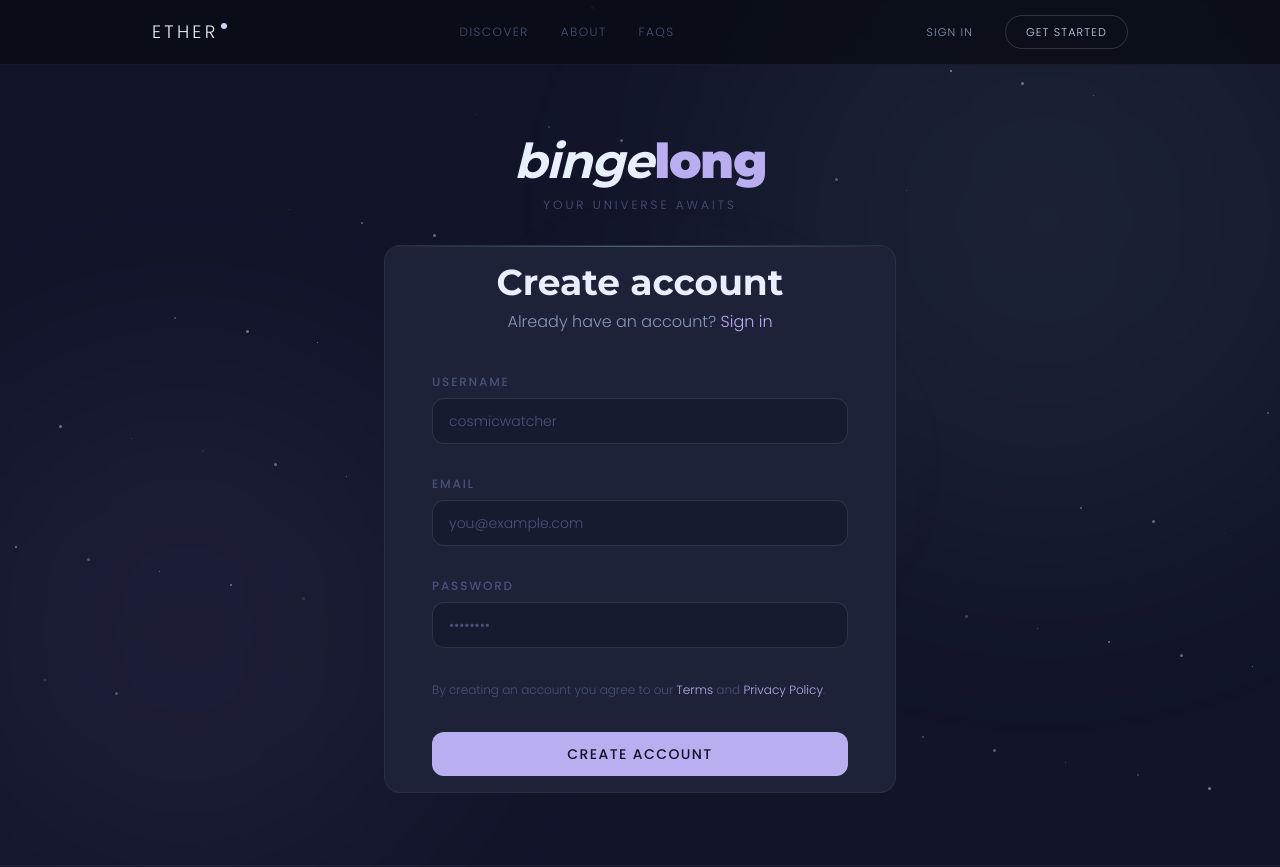
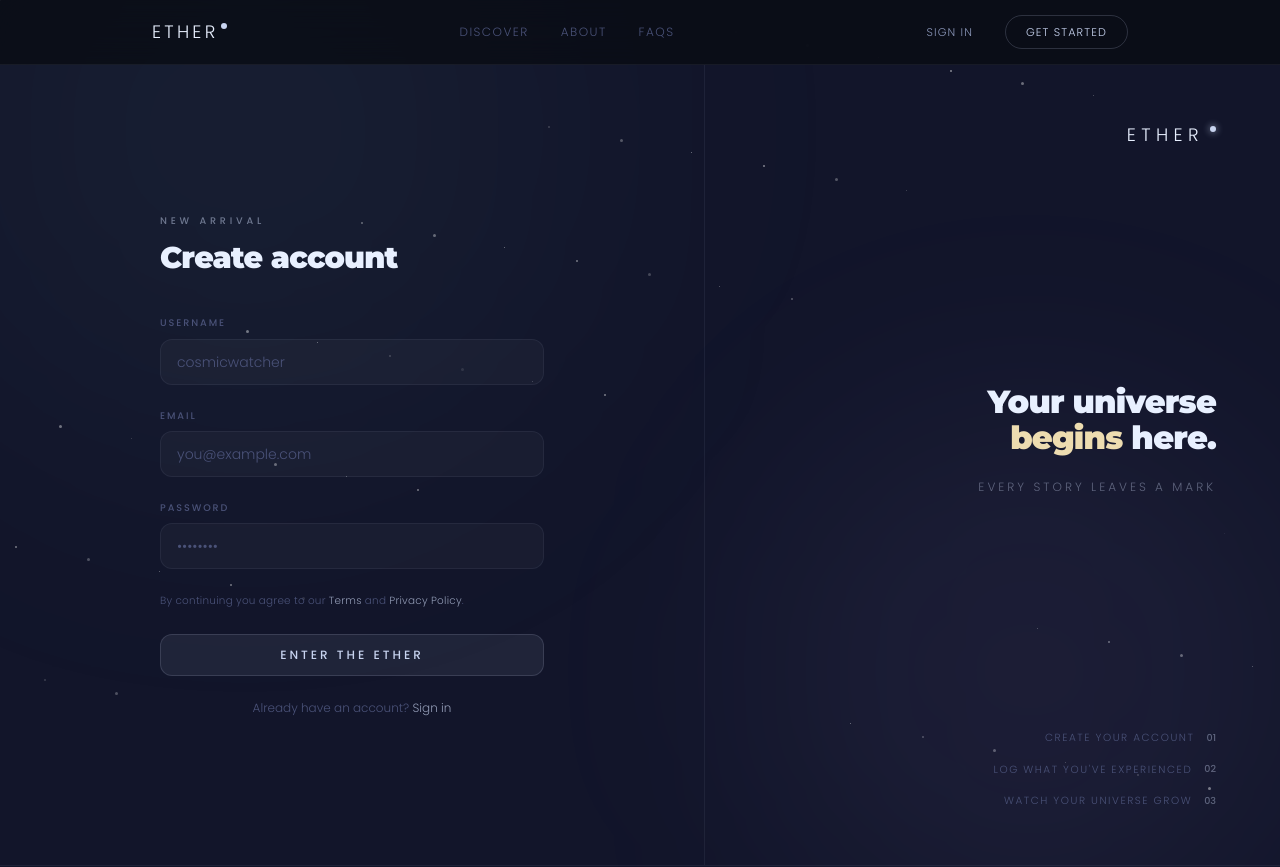
Before and after one commit to kazeulo/ether., a Next.js app: page /register in a window 1280 px wide. Shown: the top 867 px of the page. Built offline with nearby package versions, Linux system fonts and the light colour scheme; a web font is replaced by a local one.

Commit message:
feat: update user authentication pages

```diff
--- a/app/login/page.tsx
+++ b/app/login/page.tsx
@@ -3,21 +3,32 @@
 import Link from "next/link";
 import { useState } from "react";
 
-const stars = Array.from({ length: 60 }, (_, i) => ({
-  top: `${(i * 37.3) % 100}%`,
-  left: `${(i * 61.8) % 100}%`,
-  size: (i % 3) + 1,
+const stars = Array.from({ length: 50 }, (_, i) => ({
+  top:      `${(i * 37.3) % 100}%`,
+  left:     `${(i * 61.8) % 100}%`,
+  size:     (i % 3) + 1,
   duration: `${3 + (i % 5)}s`,
-  delay: `${(i * 0.37) % 5}s`,
+  delay:    `${(i * 0.37) % 5}s`,
 }));
 
 export default function LoginPage() {
-  const [email, setEmail] = useState("");
+  const [email, setEmail]       = useState("");
   const [password, setPassword] = useState("");
-  const [focused, setFocused] = useState<string | null>(null);
+  const [focused, setFocused]   = useState<string | null>(null);
+
+  const inputStyle = (field: string) => ({
+    borderColor: focused === field
+      ? "rgba(200,212,240,0.3)"
+      : "rgba(200,212,240,0.07)",
+    boxShadow: focused === field
+      ? "0 0 0 3px rgba(184,196,224,0.06)"
+      : "none",
+    background: "rgba(255,255,255,0.03)",
+    transition: "border-color 0.2s ease, box-shadow 0.2s ease",
+  });
 
   return (
-    <div className="min-h-screen bg-bg-base text-text-primary flex items-center justify-center py-2 px-6 relative overflow-hidden">
+    <div className="min-h-screen bg-bg-base text-text-primary flex relative overflow-hidden">
 
       {/* Starfield */}
       <div className="fixed inset-0 pointer-events-none">
@@ -26,66 +37,99 @@ export default function LoginPage() {
             key={i}
             className="star absolute rounded-full bg-white"
             style={{
-              top: s.top,
-              left: s.left,
-              width: s.size,
-              height: s.size,
+              top: s.top, left: s.left,
+              width: s.size, height: s.size,
               animationDuration: s.duration,
               animationDelay: s.delay,
             }}
           />
         ))}
-
-        <div className="absolute top-[-10%] right-[-5%] w-[600px] h-[600px] rounded-full bg-violet/8 blur-[130px]" />
-        <div className="absolute bottom-[-10%] left-[-5%] w-[500px] h-[500px] rounded-full bg-teal/6 blur-[110px]" />
-        <div className="absolute top-[40%] left-[40%] w-[300px] h-[300px] rounded-full bg-rose/4 blur-[90px]" />
+        <div className="glow-orb-1 absolute top-[-10%] right-[-5%] w-[500px] h-[500px] rounded-full blur-[130px]"
+          style={{ background: "rgba(184,174,240,0.07)" }} />
+        <div className="glow-orb-2 absolute bottom-[-10%] left-[-5%] w-[500px] h-[500px] rounded-full blur-[110px]"
+          style={{ background: "rgba(142,212,212,0.05)" }} />
       </div>
 
-      {/* Page wrapper */}
-      <div className="relative z-10 w-full max-w-lg animate-fade-up">
+      {/* Left panel — decorative */}
+      <div className="hidden lg:flex flex-col justify-between w-[45%] relative px-16 py-14 border-r border-border-subtle">
 
         {/* Logo */}
-        <div className="text-center mb-8">
-          <Link href="/" className="inline-flex items-baseline gap-0.5">
-            <span className="font-display italic text-5xl font-bold tracking-tight">
-              binge
+        <Link href="/" className="flex items-center gap-1 group">
+          <span className="font-body font-light tracking-[0.3em] uppercase text-lg text-text-primary">
+            ether
           </span>
-            <span className="font-display text-5xl font-black tracking-tight text-violet">
-              log
-            </span>
+          <span
+            className="w-1.5 h-1.5 rounded-full mb-3 ml-0.5 group-hover:scale-125 transition-transform"
+            style={{ background: "var(--color-mist)", boxShadow: "0 0 6px 2px rgba(200,212,240,0.3)" }}
+          />
         </Link>
-          <p className="text-text-muted text-xs tracking-[0.25em] uppercase mt-3">
-            Welcome back
+
+        {/* Quote */}
+        <div className="max-w-xs">
+          <p
+            className="font-display text-[2rem] font-black leading-[1.1] tracking-tight mb-6"
+            style={{ color: "var(--color-text-primary)" }}
+          >
+            Every world you&apos;ve{" "}
+            <em className="not-italic" style={{ color: "var(--color-mist)" }}>entered</em>
+            ,{" "}
+            <em className="not-italic" style={{ color: "var(--color-gold)" }}>remembered</em>.
+          </p>
+          <p className="text-xs tracking-[0.25em] uppercase" style={{ color: "var(--color-mist)", opacity: 0.4 }}>
+            your stories live here
           </p>
         </div>
 
-        {/* CARD (MATCHED STYLE) */}
-        <div className="bg-bg-card border border-border-subtle rounded-2xl px-4 py-4 relative overflow-hidden">
+        {/* Media type tags */}
+        <div className="flex flex-col gap-3">
+          {[
+            { label: "Movies", color: "var(--color-rose)"   },
+            { label: "Series", color: "var(--color-teal)"   },
+            { label: "Books",  color: "var(--color-violet)" },
+            { label: "Games",  color: "var(--color-violet)" },
+          ].map((type) => (
+            <div key={type.label} className="flex items-center gap-3">
+              <div className="w-px h-4" style={{ background: type.color, opacity: 0.4 }} />
+              <span className="text-[0.65rem] tracking-[0.25em] uppercase text-text-muted">
+                {type.label}
+              </span>
+            </div>
+          ))}
+        </div>
+      </div>
 
-          <div className="absolute inset-x-0 top-0 h-px bg-gradient-to-r from-transparent via-teal/40 to-transparent" />
+      {/* Right panel — form */}
+      <div className="flex-1 flex items-center justify-center px-6 py-16">
+        <div className="w-full max-w-sm animate-fade-up">
 
-          <h1 className="font-display text-4xl font-bold mb-2 text-center">
+          {/* Mobile logo */}
+          <div className="lg:hidden text-center mb-12">
+            <Link href="/" className="inline-flex items-center gap-1">
+              <span className="font-body font-light tracking-[0.3em] uppercase text-lg">ether</span>
+              <span className="w-1.5 h-1.5 rounded-full mb-3 ml-0.5"
+                style={{ background: "var(--color-mist)" }} />
+            </Link>
+          </div>
+
+          {/* Heading */}
+          <div className="mb-10">
+            <p className="text-[0.6rem] tracking-[0.4em] uppercase mb-3 font-medium"
+              style={{ color: "var(--color-mist)", opacity: 0.5 }}>
+              welcome back
+            </p>
+            <h1 className="font-display text-3xl font-black tracking-tight">
               Sign in
             </h1>
+          </div>
 
-          <p className="text-text-secondary text-base mb-10 text-center">
-            Don&apos;t have an account?{" "}
-            <Link href="/register" className="text-violet hover:underline">
-              Create one
-            </Link>
-          </p>
-
-          {/* INNER CONTAINER (SAME AS REGISTER) */}
-          <div className="px-2 sm:px-4 max-w-md mx-auto">
-
-            <div className="flex flex-col gap-8">
+          {/* Form */}
+          <div className="flex flex-col gap-6">
 
             {/* Email */}
             <div className="flex flex-col gap-2">
-                <label className="text-xs tracking-[0.15em] uppercase text-text-muted font-medium">
+              <label className="text-[0.6rem] tracking-[0.2em] uppercase text-text-muted font-medium">
                 Email
               </label>
-
               <input
                 type="email"
                 value={email}
@@ -93,35 +137,22 @@ export default function LoginPage() {
                 onFocus={() => setFocused("email")}
                 onBlur={() => setFocused(null)}
                 placeholder="you@example.com"
-                  className="w-full bg-bg-surface border rounded-xl px-4 py-3 text-sm text-text-primary placeholder:text-text-muted outline-none transition-all"
-                  style={{
-                    borderColor:
-                      focused === "email"
-                        ? "var(--color-violet)"
-                        : "var(--color-border-medium)",
-                    boxShadow:
-                      focused === "email"
-                        ? "0 0 0 3px rgba(180,142,240,0.1)"
-                        : "none",
-                  }}
+                className="w-full border rounded-xl px-4 py-3 text-sm text-text-primary placeholder:text-text-muted outline-none"
+                style={inputStyle("email")}
               />
             </div>
 
             {/* Password */}
             <div className="flex flex-col gap-2">
               <div className="flex items-center justify-between">
-                  <label className="text-xs tracking-[0.15em] uppercase text-text-muted font-medium">
+                <label className="text-[0.6rem] tracking-[0.2em] uppercase text-text-muted font-medium">
                   Password
                 </label>
-
-                  <Link
-                    href="/forgot-password"
-                    className="text-xs text-text-muted hover:text-violet transition-colors"
-                  >
-                    Forgot password?
+                <Link href="/forgot-password"
+                  className="text-[0.6rem] tracking-[0.15em] uppercase text-text-muted hover:text-mist transition-colors">
+                  Forgot?
                 </Link>
               </div>
-
               <input
                 type="password"
                 value={password}
@@ -129,51 +160,57 @@ export default function LoginPage() {
                 onFocus={() => setFocused("password")}
                 onBlur={() => setFocused(null)}
                 placeholder="••••••••"
-                  className="w-full bg-bg-surface border rounded-xl px-4 py-3 text-sm text-text-primary placeholder:text-text-muted outline-none transition-all"
-                  style={{
-                    borderColor:
-                      focused === "password"
-                        ? "var(--color-violet)"
-                        : "var(--color-border-medium)",
-                    boxShadow:
-                      focused === "password"
-                        ? "0 0 0 3px rgba(180,142,240,0.1)"
-                        : "none",
-                  }}
+                className="w-full border rounded-xl px-4 py-3 text-sm text-text-primary placeholder:text-text-muted outline-none"
+                style={inputStyle("password")}
               />
             </div>
 
-              {/* BUTTON */}
+            {/* Submit */}
             <button
               type="button"
-                className="w-full py-3 rounded-xl bg-violet text-bg-base text-sm font-medium tracking-widest uppercase hover:brightness-110 transition-all hover:-translate-y-px active:translate-y-0"
+              className="w-full py-3 rounded-xl text-xs tracking-[0.25em] uppercase font-medium transition-all hover:-translate-y-px hover:brightness-110"
+              style={{
+                background: "rgba(200,212,240,0.08)",
+                border: "1px solid rgba(200,212,240,0.15)",
+                color: "var(--color-mist)",
+              }}
             >
-                Sign In
+              Enter the Ether
             </button>
 
-              {/* DIVIDER */}
-              <div className="flex items-center gap-4 py-2">
-                <div className="flex-1 h-px bg-border-subtle" />
-                <span className="text-text-muted text-xs tracking-widest uppercase">
-                  or continue with
-                </span>
-                <div className="flex-1 h-px bg-border-subtle" />
+            {/* Divider */}
+            <div className="flex items-center gap-4">
+              <div className="flex-1 h-px" style={{ background: "var(--color-border-subtle)" }} />
+              <span className="text-[0.6rem] tracking-[0.2em] uppercase text-text-muted">or</span>
+              <div className="flex-1 h-px" style={{ background: "var(--color-border-subtle)" }} />
             </div>
 
-              {/* GOOGLE */}
+            {/* Google */}
             <button
               type="button"
-                className="w-full py-3 rounded-xl bg-bg-surface border border-border-medium hover:border-violet/40 hover:bg-bg-card-hover transition-all flex items-center justify-center gap-3"
+              className="w-full py-3 rounded-xl text-xs tracking-[0.2em] uppercase text-text-muted transition-all hover:text-text-secondary"
+              style={{
+                border: "1px solid rgba(200,212,240,0.07)",
+                background: "rgba(255,255,255,0.02)",
+              }}
             >
-                <span className="text-sm text-text-secondary">
               Continue with Google
-                </span>
             </button>
+
+            {/* Register link */}
+            <p className="text-center text-xs text-text-muted">
+              No account?{" "}
+              <Link href="/register"
+                className="transition-colors hover:text-mist"
+                style={{ color: "var(--color-mist)", opacity: 0.7 }}>
+                Create one
+              </Link>
+            </p>
 
           </div>
         </div>
       </div>
-      </div>
+
     </div>
   );
 }
--- a/app/register/page.tsx
+++ b/app/register/page.tsx
@@ -5,66 +5,47 @@ import { useState, ChangeEvent } from "react";
 
 type FormState = {
   username: string;
-  email: string;
+  email:    string;
   password: string;
 };
 
 type Field = {
-  id: keyof FormState;
-  label: string;
-  type: string;
+  id:          keyof FormState;
+  label:       string;
+  type:        string;
   placeholder: string;
 };
 
-const stars = Array.from({ length: 60 }, (_, i) => ({
-  top: `${(i * 37.3) % 100}%`,
-  left: `${(i * 61.8) % 100}%`,
-  size: (i % 3) + 1,
+const fields: Field[] = [
+  { id: "username", label: "Username", type: "text",     placeholder: "cosmicwatcher" },
+  { id: "email",    label: "Email",    type: "email",    placeholder: "you@example.com" },
+  { id: "password", label: "Password", type: "password", placeholder: "••••••••" },
+];
+
+const stars = Array.from({ length: 50 }, (_, i) => ({
+  top:      `${(i * 37.3) % 100}%`,
+  left:     `${(i * 61.8) % 100}%`,
+  size:     (i % 3) + 1,
   duration: `${3 + (i % 5)}s`,
-  delay: `${(i * 0.37) % 5}s`,
+  delay:    `${(i * 0.37) % 5}s`,
 }));
 
 export default function RegisterPage() {
   const [focused, setFocused] = useState<keyof FormState | null>(null);
+  const [form, setForm]       = useState<FormState>({ username: "", email: "", password: "" });
 
-  const [form, setForm] = useState<FormState>({
-    username: "",
-    email: "",
-    password: "",
+  const update = (field: keyof FormState) => (e: ChangeEvent<HTMLInputElement>) =>
+    setForm((prev) => ({ ...prev, [field]: e.target.value }));
+
+  const inputStyle = (id: keyof FormState) => ({
+    borderColor: focused === id ? "rgba(200,212,240,0.3)" : "rgba(200,212,240,0.07)",
+    boxShadow:   focused === id ? "0 0 0 3px rgba(184,196,224,0.06)" : "none",
+    background:  "rgba(255,255,255,0.03)",
+    transition:  "border-color 0.2s ease, box-shadow 0.2s ease",
   });
 
-  const update =
-    (field: keyof FormState) =>
-    (e: ChangeEvent<HTMLInputElement>) => {
-      setForm((prev) => ({
-        ...prev,
-        [field]: e.target.value,
-      }));
-    };
-
-  const fields: Field[] = [
-    {
-      id: "username",
-      label: "Username",
-      type: "text",
-      placeholder: "cosmicwatcher",
-    },
-    {
-      id: "email",
-      label: "Email",
-      type: "email",
-      placeholder: "you@example.com",
-    },
-    {
-      id: "password",
-      label: "Password",
-      type: "password",
-      placeholder: "••••••••",
-    },
-  ];
-
   return (
-    <div className="min-h-screen bg-bg-base text-text-primary flex items-center justify-center py-2 px-6 relative overflow-hidden">
+    <div className="min-h-screen bg-bg-base text-text-primary flex relative overflow-hidden">
 
       {/* Starfield */}
       <div className="fixed inset-0 pointer-events-none">
@@ -73,65 +54,103 @@ export default function RegisterPage() {
             key={i}
             className="star absolute rounded-full bg-white"
             style={{
-              top: s.top,
-              left: s.left,
-              width: s.size,
-              height: s.size,
+              top: s.top, left: s.left,
+              width: s.size, height: s.size,
               animationDuration: s.duration,
               animationDelay: s.delay,
             }}
           />
         ))}
-
-        <div className="absolute top-[-10%] right-[-5%] w-[600px] h-[600px] rounded-full bg-teal/7 blur-[130px]" />
-        <div className="absolute bottom-[-10%] left-[-5%] w-[500px] h-[500px] rounded-full bg-violet/6 blur-[110px]" />
-        <div className="absolute top-[40%] left-[40%] w-[300px] h-[300px] rounded-full bg-rose/4 blur-[90px]" />
+        <div className="glow-orb-1 absolute top-[-10%] left-[-5%] w-[500px] h-[500px] rounded-full blur-[130px]"
+          style={{ background: "rgba(142,212,212,0.06)" }} />
+        <div className="glow-orb-2 absolute bottom-[-10%] right-[-5%] w-[500px] h-[500px] rounded-full blur-[110px]"
+          style={{ background: "rgba(184,174,240,0.06)" }} />
       </div>
 
-      {/* Card */}
-      <div className="relative z-10 w-full max-w-lg animate-fade-up">
+      {/* Right panel — decorative (flipped from login) */}
+      <div className="hidden lg:flex flex-col justify-between w-[45%] order-last relative px-16 py-14 border-l border-border-subtle">
 
         {/* Logo */}
-        <div className="text-center mb-8">
-          <Link href="/" className="inline-flex items-baseline gap-0.5">
-            <span className="font-display italic text-5xl font-bold tracking-tight">
-              binge
+        <div className="flex justify-end">
+          <Link href="/" className="flex items-center gap-1 group">
+            <span className="font-body font-light tracking-[0.3em] uppercase text-lg text-text-primary">
+              ether
             </span>
-            <span className="font-display text-5xl font-black tracking-tight text-violet">
-              long
-            </span>
+            <span
+              className="w-1.5 h-1.5 rounded-full mb-3 ml-0.5 group-hover:scale-125 transition-transform"
+              style={{ background: "var(--color-mist)", boxShadow: "0 0 6px 2px rgba(200,212,240,0.3)" }}
+            />
           </Link>
-          <p className="text-text-muted text-xs tracking-[0.25em] uppercase mt-3">
-            Your universe awaits
+        </div>
+
+        {/* Quote */}
+        <div className="max-w-xs ml-auto text-right">
+          <p
+            className="font-display text-[2rem] font-black leading-[1.1] tracking-tight mb-6"
+          >
+            Your universe{" "}
+            <em className="not-italic" style={{ color: "var(--color-gold)" }}>begins</em>
+            {" "}here.
+          </p>
+          <p className="text-xs tracking-[0.25em] uppercase" style={{ color: "var(--color-mist)", opacity: 0.4 }}>
+            every story leaves a mark
           </p>
         </div>
 
-        <div className="bg-bg-card border border-border-subtle rounded-2xl px-4 py-4 relative overflow-hidden">
+        {/* Steps */}
+        <div className="flex flex-col gap-4 ml-auto text-right">
+          {[
+            { step: "01", label: "Create your account" },
+            { step: "02", label: "Log what you've experienced" },
+            { step: "03", label: "Watch your universe grow" },
+          ].map(({ step, label }) => (
+            <div key={step} className="flex items-center justify-end gap-3">
+              <span className="text-[0.65rem] tracking-[0.15em] uppercase text-text-muted">
+                {label}
+              </span>
+              <span
+                className="text-[0.6rem] font-medium tabular-nums"
+                style={{ color: "var(--color-mist)", opacity: 0.4 }}
+              >
+                {step}
+              </span>
+            </div>
+          ))}
+        </div>
+      </div>
 
-          <div className="absolute inset-x-0 top-0 h-px bg-gradient-to-r from-transparent via-teal/40 to-transparent" />
+      {/* Left panel — form */}
+      <div className="flex-1 flex items-center justify-center px-6 py-16">
+        <div className="w-full max-w-sm animate-fade-up">
 
-          <h1 className="font-display text-4xl font-bold mb-2 text-center">
+          {/* Mobile logo */}
+          <div className="lg:hidden text-center mb-12">
+            <Link href="/" className="inline-flex items-center gap-1">
+              <span className="font-body font-light tracking-[0.3em] uppercase text-lg">ether</span>
+              <span className="w-1.5 h-1.5 rounded-full mb-3 ml-0.5"
+                style={{ background: "var(--color-mist)" }} />
+            </Link>
+          </div>
+
+          {/* Heading */}
+          <div className="mb-10">
+            <p className="text-[0.6rem] tracking-[0.4em] uppercase mb-3 font-medium"
+              style={{ color: "var(--color-mist)", opacity: 0.5 }}>
+              new arrival
+            </p>
+            <h1 className="font-display text-3xl font-black tracking-tight">
               Create account
             </h1>
+          </div>
 
-          <p className="text-text-secondary text-base mb-10 text-center">
-            Already have an account?{" "}
-            <Link href="/login" className="text-violet hover:underline">
-              Sign in
-            </Link>
-          </p>
+          {/* Form */}
+          <div className="flex flex-col gap-6">
 
-          {/* INNER CONTAINER */}
-          <div className="px-2 sm:px-4 max-w-md mx-auto">
-
-            {/* FORM */}
-            <div className="flex flex-col gap-8">
             {fields.map(({ id, label, type, placeholder }) => (
               <div key={id} className="flex flex-col gap-2">
-                  <label className="text-xs tracking-[0.15em] uppercase text-text-muted font-medium">
+                <label className="text-[0.6rem] tracking-[0.2em] uppercase text-text-muted font-medium">
                   {label}
                 </label>
-
                 <input
                   type={type}
                   value={form[id]}
@@ -139,45 +158,55 @@ export default function RegisterPage() {
                   onFocus={() => setFocused(id)}
                   onBlur={() => setFocused(null)}
                   placeholder={placeholder}
-                    className="w-full bg-bg-surface border rounded-xl px-4 py-3 text-sm text-text-primary placeholder:text-text-muted outline-none transition-all"
-                    style={{
-                      borderColor:
-                        focused === id
-                          ? "var(--color-violet)"
-                          : "var(--color-border-medium)",
-                      boxShadow:
-                        focused === id
-                          ? "0 0 0 3px rgba(180,142,240,0.1)"
-                          : "none",
-                    }}
+                  className="w-full border rounded-xl px-4 py-3 text-sm text-text-primary placeholder:text-text-muted outline-none"
+                  style={inputStyle(id)}
                 />
               </div>
             ))}
 
-              {/* TERMS */}
-              <p className="text-text-muted text-xs leading-relaxed">
-                By creating an account you agree to our{" "}
-                <Link href="/terms" className="text-violet hover:underline">
+            {/* Terms */}
+            <p className="text-[0.65rem] text-text-muted leading-relaxed tracking-wide">
+              By continuing you agree to our{" "}
+              <Link href="/terms"
+                className="transition-colors hover:text-mist"
+                style={{ color: "var(--color-mist)", opacity: 0.7 }}>
                 Terms
               </Link>{" "}
               and{" "}
-                <Link href="/privacy" className="text-violet hover:underline">
+              <Link href="/privacy"
+                className="transition-colors hover:text-mist"
+                style={{ color: "var(--color-mist)", opacity: 0.7 }}>
                 Privacy Policy
               </Link>.
             </p>
 
-              {/* BUTTON */}
+            {/* Submit */}
             <button
               type="button"
-                className="w-full py-3 rounded-xl bg-violet text-bg-base text-sm font-medium tracking-widest uppercase hover:brightness-110 transition-all hover:-translate-y-px active:translate-y-0"
+              className="w-full py-3 rounded-xl text-xs tracking-[0.25em] uppercase font-medium transition-all hover:-translate-y-px hover:brightness-110"
+              style={{
+                background: "rgba(200,212,240,0.08)",
+                border:     "1px solid rgba(200,212,240,0.15)",
+                color:      "var(--color-mist)",
+              }}
             >
-                Create Account
+              Enter the Ether
             </button>
-            </div>
+
+            {/* Sign in link */}
+            <p className="text-center text-xs text-text-muted">
+              Already have an account?{" "}
+              <Link href="/login"
+                className="transition-colors hover:text-mist"
+                style={{ color: "var(--color-mist)", opacity: 0.7 }}>
+                Sign in
+              </Link>
+            </p>
 
           </div>
         </div>
       </div>
+
     </div>
   );
 }
```
Lines whose indentation alone changed are shown as unchanged.
